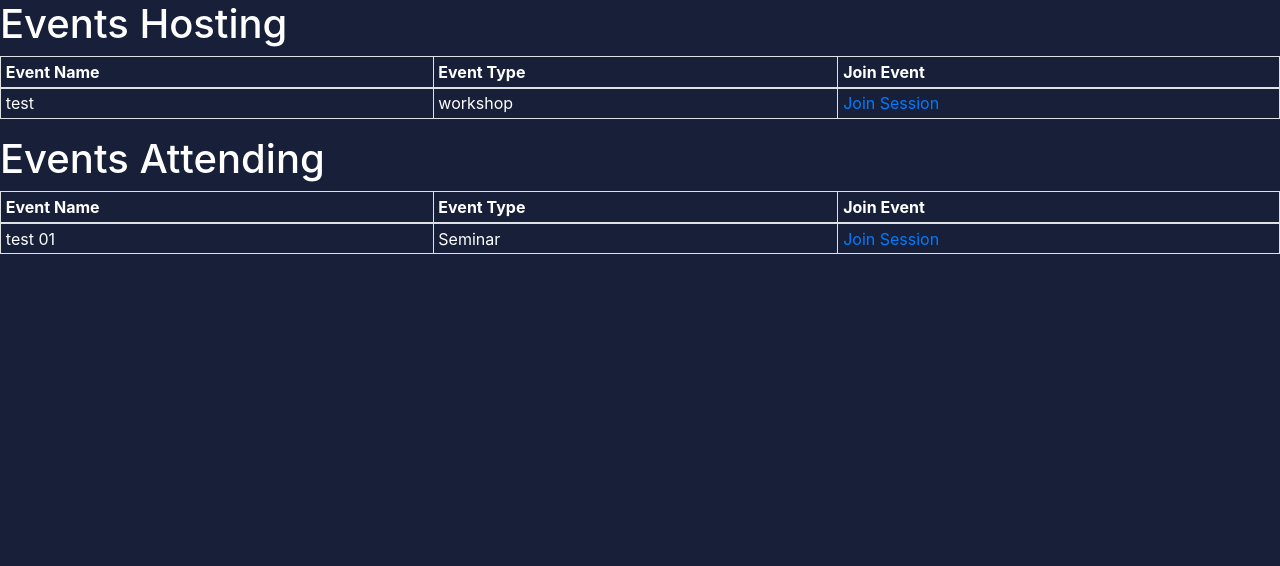
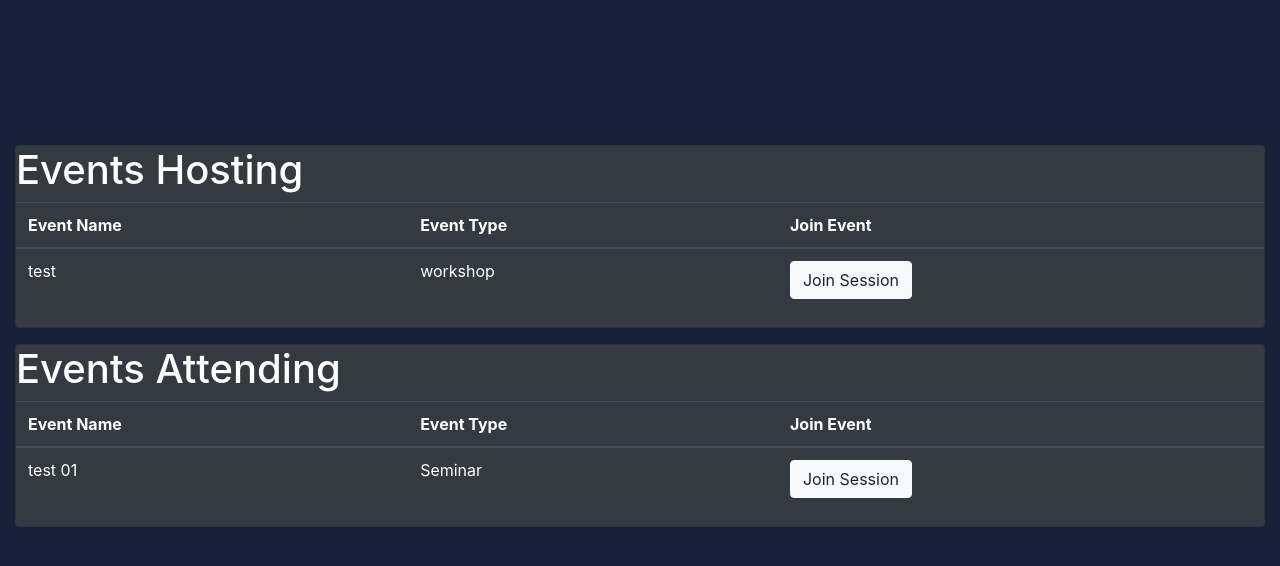
Before and after one commit to CS261-Group-20/cs261-cw, a Flask app: page /user_homepage in a window 1280 px wide. Shown: the part 56-622 px from the top of the page. Run offline with Flask 2, Linux system fonts and the light colour scheme; a user stored in the database is signed in; data comes from the database, SQL or seed files in the repository; both versions use the stored data as it was after the commit; some libraries are stand-ins or nearby versions.

Commit message:
trying to make it look nicer

```diff
--- a/templates/session_create.html
+++ b/templates/session_create.html
@@ -3,13 +3,14 @@
 {% from "_formhelpers.html" import render_field %}
 
 {% block head %}
+
 {% endblock %}
 
 {% block body %}
 
 <body>
     <div class="container">
-        <div class="login-form">
+        <div class="center">
             <form method="POST">
                 {{form.hidden_tag()}}
                 {{ render_field(form.session_name, class='form-control', placeholder='Session Name') }}
--- a/templates/user_homepage.html
+++ b/templates/user_homepage.html
@@ -3,6 +3,20 @@
 
 {% block head %}
 <!-- <h1>This is the User homepage</h1> -->
+<style>
+    .center {
+        margin: 0;
+        position: absolute;
+        top: 50%;
+        left: 50%;
+        -ms-transform: translate(-50%, -50%);
+        transform: translate(-50%, -50%);
+    }
+
+    .bold {
+        font-weight: bold;
+    }
+</style>
 {% endblock %}
 
 {% block body %}
@@ -13,11 +27,13 @@
 {% endfor %}
 {% endif %}
 {% endwith %}
-<div id="container p-3 my-3 border">
+<div class="container-fluid center">
+    <div class="card text-white bg-dark mb-3">
+        <h1 style="color:rgb(255, 255, 255)">Events Hosting</h1>
         {% if events_host_user %}
-    <h1 style="color:rgb(255, 255, 255)">Events Hosting</h1>
-    <table class="table table-bordered table-sm">
-        <thead style="color:rgb(255, 255, 255)">
+
+        <table class="table">
+            <thead class="thead-dark" style="color:rgb(255, 255, 255)">
                 <tr>
                     <th>Event Name</th>
                     <th>Event Type</th>
@@ -29,7 +45,7 @@
                 <tr>
                     <td>{{ events_hosted.event_desc }}</td>
                     <td>{{ events_hosted.event_type }}</td>
-                <td> <a href="{{ url_for('host', id=events_hosted.event_id) }}">Join Session</a> </td>
+                    <td> <a href="{{ url_for('host', id=events_hosted.event_id) }}"><button type="button" class="btn btn-light ">Join Session</button></a> </td>
                 </tr>
                 {% endfor %}
             </tbody>
@@ -38,12 +54,11 @@
         <div style="color:rgb(255, 255, 255)">No events!</div>
         {% endif %}
     </div>
-
-<div id="container p-3 my-3 border">
+    <div class="card text-white bg-dark mb-3">
         <h1 style="color:rgb(255, 255, 255)">Events Attending</h1>
         {% if events_attendee_user %}
-    <table class="table table-bordered table-sm">
-        <thead style="color:rgb(255, 255, 255)">
+        <table class="table">
+            <thead class="thead-dark" style="color:rgb(255, 255, 255)">
                 <tr>
                     <th>Event Name</th>
                     <th>Event Type</th>
@@ -55,7 +70,7 @@
                 <tr>
                     <td>{{ events_attending.event_desc }}</td>
                     <td>{{ events_attending.event_type }}</td>
-                <td> <a href="{{ url_for('attendee', id=events_attending.event_id) }}">Join Session</a></td>
+                    <td> <a href="{{ url_for('attendee', id=events_attending.event_id) }}"><button type="button" class="btn btn-light ">Join Session</button></a></td>
                 </tr>
                 {% endfor %}
             </tbody>
@@ -64,4 +79,7 @@
         <div>No events!</div>
         {% endif %}
     </div>
+</div>
+
+
 {% endblock %}
```
Also changed, not shown: templates/attendee.html (+27 -4 lines), templates/home.html (+11 -5 lines), templates/host.html (+10 -1 lines), templates/session_join.html (+28 -9 lines), web_app.db. Lines whose indentation alone changed are shown as unchanged.
